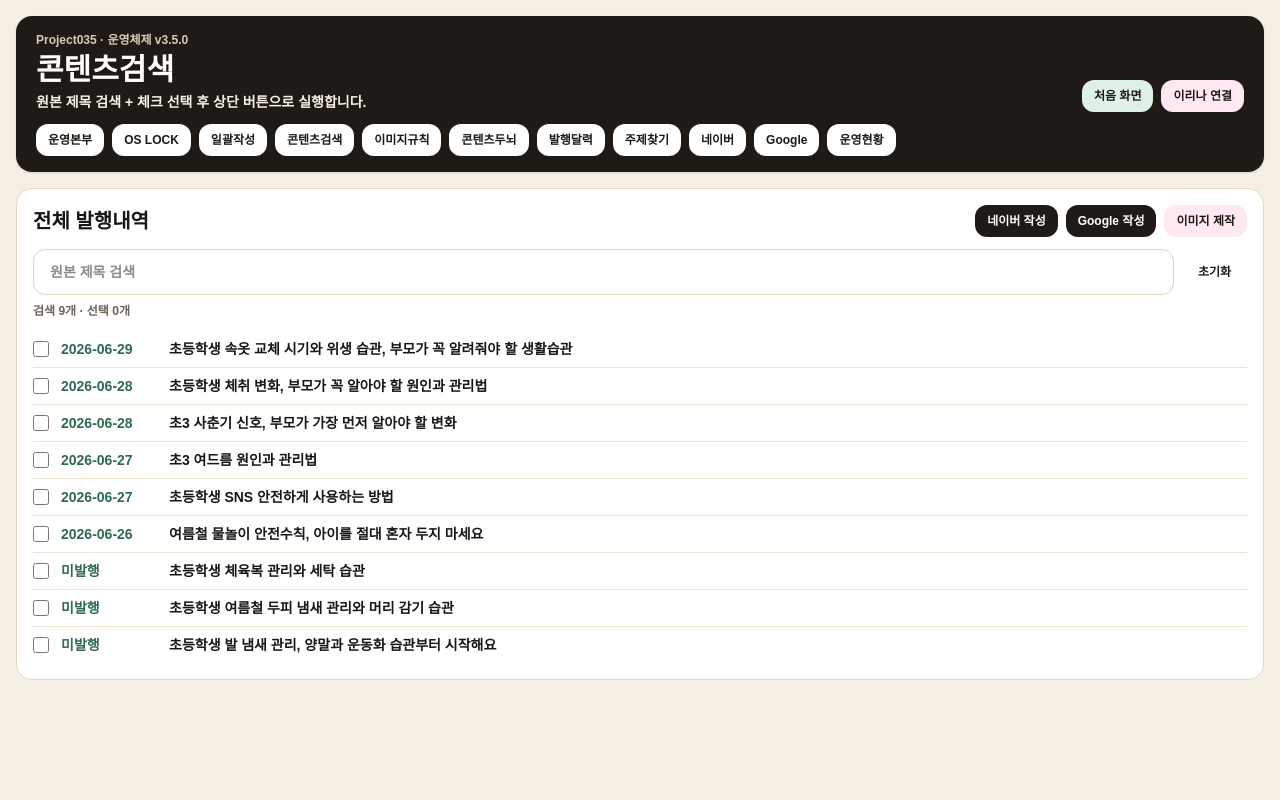
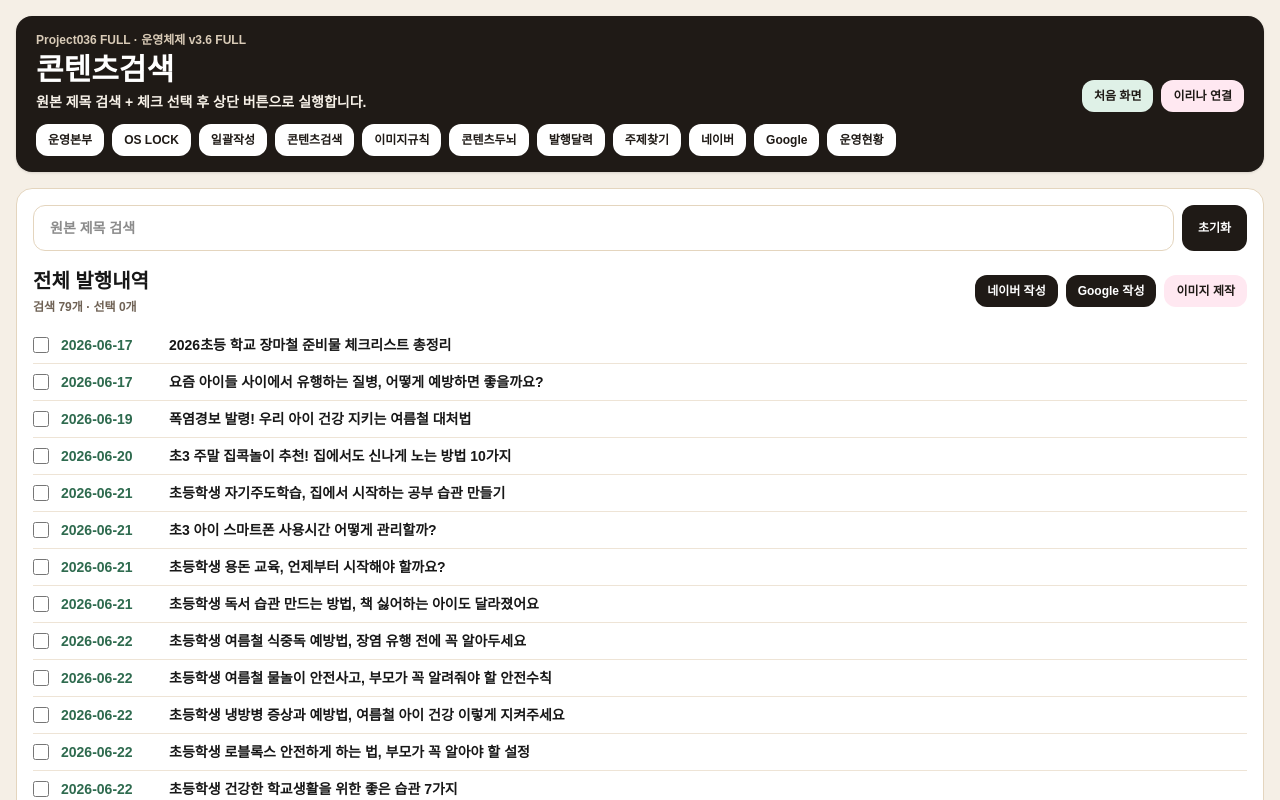
Before and after one commit to yusun7749-art/LifeBookMom-OS, a Next.js app: page /cms-search in a window 1280 px wide. Shown: the top 800 px of the page. Built offline with nearby package versions, Linux system fonts and the light colour scheme.

Commit message:
Project036 FULL Real Apply

```diff
--- a/app/cms-search/page.tsx
+++ b/app/cms-search/page.tsx
@@ -1,5 +1,5 @@
 import OriginalTitleBulkBoard from "../../components/v4/OriginalTitleBulkBoard";
 
 export default function Page() {
-  return <OriginalTitleBulkBoard title="콘텐츠검색" desc="원본 제목 검색 + 체크 선택 후 상단 버튼으로 실행합니다." />;
+  return <OriginalTitleBulkBoard title="콘텐츠검색" desc="원본 제목 검색 + 체크 선택 후 상단 버튼으로 실행합니다." platform="ALL" />;
 }
--- a/app/google-board/page.tsx
+++ b/app/google-board/page.tsx
@@ -1,5 +1,5 @@
 import OriginalTitleBulkBoard from "../../components/v4/OriginalTitleBulkBoard";
 
 export default function Page() {
-  return <OriginalTitleBulkBoard title="Google 원본 제목 관리" desc="전체 발행내역에서 체크 후 상단 버튼으로 실행합니다." />;
+  return <OriginalTitleBulkBoard title="Google 원본 제목 관리" desc="전체 발행내역에서 날짜 앞 체크 후 상단 버튼으로 실행합니다." platform="Google" />;
 }
--- a/app/naver-board/page.tsx
+++ b/app/naver-board/page.tsx
@@ -1,5 +1,5 @@
 import OriginalTitleBulkBoard from "../../components/v4/OriginalTitleBulkBoard";
 
 export default function Page() {
-  return <OriginalTitleBulkBoard title="네이버 원본 제목 관리" desc="전체 발행내역에서 체크 후 상단 버튼으로 실행합니다." />;
+  return <OriginalTitleBulkBoard title="네이버 원본 제목 관리" desc="전체 발행내역에서 날짜 앞 체크 후 상단 버튼으로 실행합니다." platform="Naver" />;
 }
--- a/components/v4/BatchBoard.tsx
+++ b/components/v4/BatchBoard.tsx
@@ -6,27 +6,37 @@ import { batchQueue, dailyTargets, nightBatchMeta, replacementQueue, taskLabels,
 import { Shell } from "./UsableLayout";
 
 type TaskKey = "naver" | "google" | "image" | "publish";
-type Row = { slot: string; title: string; seoGrade: string; relation: string; duplicateRisk: string; replaced?: boolean };
+type RowState = "active" | "published" | "duplicate";
+type Row = { slot: string; title: string; seoGrade: string; relation: string; duplicateRisk: string; replaced?: boolean; state?: RowState };
 type DoneMap = Record<string, Partial<Record<TaskKey, boolean>>>;
 
 const taskKeys: TaskKey[] = ["naver", "google", "image", "publish"];
 
-function replacement(used: string[], slot: string, idx: number): Row {
-  const r = replacementQueue.find((x) => !used.includes(x.title)) ?? replacementQueue[idx % replacementQueue.length];
-  return { slot, title: r.title, seoGrade: r.seoGrade, relation: r.relation, duplicateRisk: r.duplicateRisk, replaced: true };
+function makeReplacement(used: string[], nextIndex: number): Row {
+  const r = replacementQueue.find((x) => !used.includes(x.title)) ?? replacementQueue[nextIndex % replacementQueue.length];
+  return {
+    slot: String(nextIndex + 1).padStart(2, "0"),
+    title: r.title,
+    seoGrade: r.seoGrade,
+    relation: r.relation,
+    duplicateRisk: r.duplicateRisk,
+    replaced: true,
+    state: "active",
+  };
 }
 
 export default function BatchBoard() {
-  const [rows, setRows] = useState<Row[]>(batchQueue);
+  const [rows, setRows] = useState<Row[]>(batchQueue.map((r) => ({ ...r, state: "active" as RowState })));
   const [done, setDone] = useState<DoneMap>({});
 
   const summary = useMemo(() => {
-    const count = (key: TaskKey) => rows.filter((r) => done[r.slot]?.[key]).length;
+    const active = rows.filter((r) => r.state === "active");
+    const count = (key: TaskKey) => active.filter((r) => done[r.slot]?.[key]).length;
     return [
       { label: "네이버 작성", current: count("naver"), target: dailyTargets.naver },
       { label: "Google 작성", current: count("google"), target: dailyTargets.google },
       { label: "이미지 제작", current: count("image"), target: dailyTargets.image },
-      { label: "발행완료", current: rows.filter((r) => taskKeys.every((k) => done[r.slot]?.[k])).length, target: rows.length },
+      { label: "발행완료", current: rows.filter((r) => r.state === "published").length, target: rows.length },
     ];
   }, [done, rows]);
 
@@ -34,23 +44,24 @@ export default function BatchBoard() {
     setDone((p) => ({ ...p, [slot]: { ...(p[slot] ?? {}), [key]: true } }));
   };
 
-  const removeAndRefill = (slot: string) => {
+  const finishRow = (slot: string, state: "published" | "duplicate") => {
     setRows((prev) => {
-      const used = prev.map((x) => x.title);
-      return prev.map((x, idx) => (x.slot === slot ? replacement(used, x.slot, idx) : x));
+      const next = prev.map((x) => (x.slot === slot ? { ...x, state } : x));
+      const activeCount = next.filter((x) => x.state === "active").length;
+      if (activeCount >= batchQueue.length) return next;
+      const used = next.map((x) => x.title);
+      const newRow = makeReplacement(used, next.length);
+      return [...next, newRow];
     });
-    setDone((p) => ({ ...p, [slot]: {} }));
   };
 
   return (
-    <Shell title="야간 일괄 작성" desc="✅ 발행완료 / ⚠️ 중복 버튼을 누르면 목록에서 빠지고 새 주제로 보충됩니다.">
+    <Shell title="야간 일괄 작성" desc="체크 후 ✅ 발행완료 / ⚠️ 중복을 누르면 색상과 카운트가 바로 반영됩니다.">
       <section className="grid gap-3 md:grid-cols-4">
         {summary.map((item) => (
           <div key={item.label} className="rounded-2xl bg-white p-4">
             <p className="font-black">{item.label}</p>
-            <p className="mt-1 text-2xl font-black text-[#2F6B4F]">
-              {item.current} / {item.target}
-            </p>
+            <p className="mt-1 text-2xl font-black text-[#2F6B4F]">{item.current} / {item.target}</p>
           </div>
         ))}
       </section>
@@ -61,45 +72,43 @@ export default function BatchBoard() {
         <div className="mt-4 space-y-2">
           {rows.map((item) => {
             const rowDone = done[item.slot] ?? {};
+            const isDone = item.state !== "active";
+            const rowColor = item.state === "published" ? "bg-[#E8F6EE]" : item.state === "duplicate" ? "bg-[#EFEFEF]" : "bg-[#FFFDF8]";
+            const label = item.state === "published" ? "발행완료" : item.state === "duplicate" ? "중복제외" : item.replaced ? "대체투입" : "";
 
             return (
-              <div key={`${item.slot}-${item.title}`} className="grid gap-3 rounded-2xl bg-[#FFFDF8] p-3 xl:grid-cols-[50px_1fr_420px]">
-                <div className="text-2xl font-black text-[#2F6B4F]">{item.slot}</div>
+              <div key={`${item.slot}-${item.title}`} className={`grid gap-3 rounded-2xl p-3 xl:grid-cols-[70px_1fr_390px] ${rowColor}`}>
+                <div>
+                  <div className="text-2xl font-black text-[#2F6B4F]">{item.slot}</div>
+                  {label ? <div className={`mt-1 text-xs font-black ${item.state === "published" ? "text-[#D22222]" : "text-[#777]"}`}>{label}</div> : null}
+                </div>
 
                 <div>
-                  <p className="font-black">{item.title}</p>
-                  <p className="mt-1 text-xs text-[#6F6255]">
-                    SEO {item.seoGrade} · {item.relation}
-                  </p>
+                  <p className={`font-black ${isDone ? "text-[#777]" : ""}`}>{item.title}</p>
+                  <p className="mt-1 text-xs text-[#6F6255]">SEO {item.seoGrade} · {item.relation}</p>
 
-                  <div className="mt-2 flex flex-wrap gap-2">
-                    {taskKeys
-                      .filter((k) => !rowDone[k])
-                      .map((k) => (
+                  {!isDone ? (
+                    <div className="mt-2 flex flex-wrap gap-2">
+                      {taskKeys.filter((k) => !rowDone[k]).map((k) => (
                         <label key={k} className="flex items-center gap-2 rounded-lg bg-white px-2 py-1 text-[11px] font-bold">
                           <input type="checkbox" className="h-3 w-3" onChange={() => mark(item.slot, k)} />
                           {taskLabels[k]}
                         </label>
                       ))}
-                  </div>
+                    </div>
+                  ) : null}
                 </div>
 
                 <div className="flex flex-wrap items-start justify-end gap-2">
-                  <Link href={writeLink(item.title, "naver")} className="rounded-xl bg-[#1F1A16] px-3 py-2 text-xs font-black text-white">
-                    네이버
-                  </Link>
-                  <Link href={writeLink(item.title, "google")} className="rounded-xl bg-white px-3 py-2 text-xs font-black text-[#1F1A16]">
-                    Google
-                  </Link>
-                  <Link href={writeLink(item.title, "image")} className="rounded-xl bg-[#FFE8F1] px-3 py-2 text-xs font-black text-[#1F1A16]">
-                    이미지
-                  </Link>
-                  <button onClick={() => removeAndRefill(item.slot)} className="rounded-xl bg-[#FFE8E8] px-3 py-2 text-xs font-black text-[#D22222]">
-                    ✅ 발행완료
-                  </button>
-                  <button onClick={() => removeAndRefill(item.slot)} className="rounded-xl bg-[#FFF4EF] px-3 py-2 text-xs font-black text-[#9F3D2E]">
-                    ⚠️ 중복
-                  </button>
+                  {!isDone ? (
+                    <>
+                      <Link href={writeLink(item.title, "naver")} className="rounded-xl bg-[#1F1A16] px-3 py-2 text-xs font-black text-white">네이버</Link>
+                      <Link href={writeLink(item.title, "google")} className="rounded-xl bg-white px-3 py-2 text-xs font-black text-[#1F1A16]">Google</Link>
+                      <Link href={writeLink(item.title, "image")} className="rounded-xl bg-[#FFE8F1] px-3 py-2 text-xs font-black text-[#1F1A16]">이미지</Link>
+                      <button onClick={() => finishRow(item.slot, "published")} className="rounded-xl bg-[#FFE8E8] px-3 py-2 text-xs font-black text-[#D22222]">✅ 발행완료</button>
+                      <button onClick={() => finishRow(item.slot, "duplicate")} className="rounded-xl bg-[#FFF4EF] px-3 py-2 text-xs font-black text-[#9F3D2E]">⚠️ 중복</button>
+                    </>
+                  ) : null}
                 </div>
               </div>
             );
--- a/components/v4/CMSOriginalTitleBoard.tsx
+++ b/components/v4/CMSOriginalTitleBoard.tsx
@@ -1,5 +1,5 @@
 import OriginalTitleBulkBoard from "./OriginalTitleBulkBoard";
 
 export default function CMSOriginalTitleBoard() {
-  return <OriginalTitleBulkBoard title="콘텐츠검색" desc="원본 제목 검색 + 체크 선택 후 상단 버튼으로 실행합니다." />;
+  return <OriginalTitleBulkBoard title="콘텐츠검색" desc="원본 제목 검색 + 체크 선택 후 상단 버튼으로 실행합니다." platform="ALL" />;
 }
--- a/components/v4/CMSSearchBoard.tsx
+++ b/components/v4/CMSSearchBoard.tsx
@@ -1,5 +1,5 @@
 import OriginalTitleBulkBoard from "./OriginalTitleBulkBoard";
 
 export default function CMSSearchBoard() {
-  return <OriginalTitleBulkBoard title="콘텐츠검색" desc="원본 제목 검색 + 체크 선택 후 상단 버튼으로 실행합니다." />;
+  return <OriginalTitleBulkBoard title="콘텐츠검색" desc="원본 제목 검색 + 체크 선택 후 상단 버튼으로 실행합니다." platform="ALL" />;
 }
--- a/components/v4/OriginalTitleBulkBoard.tsx
+++ b/components/v4/OriginalTitleBulkBoard.tsx
@@ -6,62 +6,43 @@ import { buildIrinaPrompt } from "../../data/v4/irinaWritingRules";
 import { buildImagePrompt } from "../../data/v4/imageGuardV2";
 import { Shell } from "./UsableLayout";
 
+type PlatformFilter = "Naver" | "Google" | "ALL";
+
 export default function OriginalTitleBulkBoard({
   title = "원본 제목 관리",
-  desc = "검색하고 체크한 제목을 상단 버튼으로 실행합니다.",
+  desc = "검색창 아래 전체 발행내역에서 날짜 앞 체크 후 상단 버튼으로 실행합니다.",
+  platform = "ALL",
 }: {
   title?: string;
   desc?: string;
+  platform?: PlatformFilter;
 }) {
   const [query, setQuery] = useState("");
   const [selected, setSelected] = useState<string[]>([]);
-  const items = useMemo(() => findOriginalTitles(query), [query]);
+  const items = useMemo(() => findOriginalTitles(query, platform), [query, platform]);
 
   const toggle = (itemTitle: string) => {
-    setSelected((prev) =>
-      prev.includes(itemTitle) ? prev.filter((x) => x !== itemTitle) : [...prev, itemTitle]
-    );
+    setSelected((prev) => prev.includes(itemTitle) ? prev.filter((x) => x !== itemTitle) : [...prev, itemTitle]);
   };
 
-  const selectedTitles = selected.length ? selected : [];
-
-  const copyAndOpen = async (mode: "naver" | "google" | "image") => {
-    if (!selectedTitles.length) {
-      alert("먼저 제목 왼쪽 체크박스를 선택하세요.");
+  const runSelected = async (mode: "naver" | "google" | "image") => {
+    if (selected.length === 0) {
+      alert("날짜 앞 체크박스를 먼저 선택하세요.");
       return;
     }
 
-    const prompts = selectedTitles
-      .map((itemTitle) => {
-        if (mode === "image") return buildImagePrompt(itemTitle);
-        return buildIrinaPrompt(itemTitle, mode);
-      })
+    const text = selected
+      .map((itemTitle) => (mode === "image" ? buildImagePrompt(itemTitle) : buildIrinaPrompt(itemTitle, mode)))
       .join("\n\n--- 다음 제목 ---\n\n");
 
-    await navigator.clipboard.writeText(prompts);
+    await navigator.clipboard.writeText(text);
     window.open("https://chatgpt.com/", "_blank", "noopener,noreferrer");
   };
 
   return (
     <Shell title={title} desc={desc}>
       <section className="rounded-2xl border border-[#E4D5BE] bg-white p-4">
-        <div className="flex flex-wrap items-center justify-between gap-3">
-          <h2 className="text-xl font-black">전체 발행내역</h2>
-
-          <div className="flex flex-wrap gap-2">
-            <button onClick={() => copyAndOpen("naver")} className="rounded-xl bg-[#1F1A16] px-3 py-2 text-xs font-black text-white">
-              네이버 작성
-            </button>
-            <button onClick={() => copyAndOpen("google")} className="rounded-xl bg-[#1F1A16] px-3 py-2 text-xs font-black text-white">
-              Google 작성
-            </button>
-            <button onClick={() => copyAndOpen("image")} className="rounded-xl bg-[#FFE8F1] px-3 py-2 text-xs font-black text-[#1F1A16]">
-              이미지 제작
-            </button>
-          </div>
-        </div>
-
-        <div className="mt-3 flex gap-2">
+        <div className="flex gap-2">
           <input
             value={query}
             onChange={(event) => setQuery(event.target.value)}
@@ -69,19 +50,37 @@ export default function OriginalTitleBulkBoard({
             className="flex-1 rounded-xl border border-[#E4D5BE] px-4 py-3 text-sm font-bold outline-none"
           />
           <button
+            type="button"
             onClick={() => {
               setQuery("");
               setSelected([]);
             }}
-            className="rounded-xl bg-white px-4 py-2 text-xs font-black text-[#1F1A16]"
+            className="rounded-xl bg-[#1F1A16] px-4 py-2 text-xs font-black text-white"
           >
             초기화
           </button>
         </div>
 
-        <p className="mt-2 text-xs font-bold text-[#6F6255]">
-          검색 {items.length}개 · 선택 {selected.length}개
-        </p>
+        <div className="mt-4 flex flex-wrap items-center justify-between gap-3">
+          <div>
+            <h2 className="text-xl font-black">전체 발행내역</h2>
+            <p className="mt-1 text-xs font-bold text-[#6F6255]">
+              검색 {items.length}개 · 선택 {selected.length}개
+            </p>
+          </div>
+
+          <div className="flex flex-wrap gap-2">
+            <button type="button" onClick={() => runSelected("naver")} className="rounded-xl bg-[#1F1A16] px-3 py-2 text-xs font-black text-white">
+              네이버 작성
+            </button>
+            <button type="button" onClick={() => runSelected("google")} className="rounded-xl bg-[#1F1A16] px-3 py-2 text-xs font-black text-white">
+              Google 작성
+            </button>
+            <button type="button" onClick={() => runSelected("image")} className="rounded-xl bg-[#FFE8F1] px-3 py-2 text-xs font-black text-[#1F1A16]">
+              이미지 제작
+            </button>
+          </div>
+        </div>
 
         <div className="mt-3 divide-y divide-[#EEE4D6]">
           {items.map((item) => (
--- a/components/v4/PlannerBoard.tsx
+++ b/components/v4/PlannerBoard.tsx
@@ -5,13 +5,14 @@ import { Shell } from "./UsableLayout";
 
 export default function PlannerBoard() {
   return (
-    <Shell title="발행관리" desc="발행완료로 직접 체크된 제목만 완료 내역에 표시합니다.">
+    <Shell title="발행관리" desc="발행완료 내역은 보기 전용입니다. 수정은 네이버/Google 메뉴에서 체크 후 실행합니다.">
       <section className="rounded-2xl border border-[#E4D5BE] bg-white p-4">
-        <h2 className="text-xl font-black">발행완료</h2>
+        <h2 className="text-xl font-black">발행완료 내역</h2>
         <div className="mt-3 divide-y divide-[#EEE4D6]">
           {originalPublishedTitles.map((item) => (
             <div key={item.id} className="py-2 text-sm font-bold">
               <span className="mr-3 text-[#2F6B4F]">{item.date}</span>
+              <span className="mr-2 text-xs text-[#777]">{item.platform}</span>
               {item.originalTitle}
             </div>
           ))}
--- a/components/v4/PlatformBoard.tsx
+++ b/components/v4/PlatformBoard.tsx
@@ -1,5 +1,6 @@
 import OriginalTitleBulkBoard from "./OriginalTitleBulkBoard";
 
 export default function PlatformBoard({ platform }: { platform: "네이버" | "Google" }) {
-  return <OriginalTitleBulkBoard title={`${platform} 원본 제목 관리`} desc="전체 발행내역에서 체크 후 상단 버튼으로 실행합니다." />;
+  const filter = platform === "네이버" ? "Naver" : "Google";
+  return <OriginalTitleBulkBoard title={`${platform} 원본 제목 관리`} desc="전체 발행내역에서 날짜 앞 체크 후 상단 버튼으로 실행합니다." platform={filter} />;
 }
--- a/data/v4/cmsOriginalTitles.ts
+++ b/data/v4/cmsOriginalTitles.ts
@@ -1,30 +1,31 @@
-export const originalPublishedTitles = [
-  { id: "pub-20260629-001", date: "2026-06-29", originalTitle: "초등학생 속옷 교체 시기와 위생 습관, 부모가 꼭 알려줘야 할 생활습관", category: "성장/위생", naver: "발행완료", google: "발행완료", image: "재검토 필요", keywords: ["속옷교체", "위생습관", "성장", "생활습관"] },
-  { id: "pub-20260628-001", date: "2026-06-28", originalTitle: "초등학생 체취 변화, 부모가 꼭 알아야 할 원인과 관리법", category: "성장", naver: "발행완료", google: "발행완료", image: "완료", keywords: ["체취", "땀냄새", "성장기", "위생"] },
-  { id: "pub-20260628-002", date: "2026-06-28", originalTitle: "초3 사춘기 신호, 부모가 가장 먼저 알아야 할 변화", category: "성장", naver: "발행완료", google: "발행완료", image: "완료", keywords: ["사춘기", "감정변화", "친구관계"] },
-  { id: "pub-20260627-001", date: "2026-06-27", originalTitle: "초3 여드름 원인과 관리법", category: "성장/건강", naver: "발행완료", google: "발행완료", image: "완료", keywords: ["여드름", "피부", "세안"] },
-  { id: "pub-20260627-002", date: "2026-06-27", originalTitle: "초등학생 SNS 안전하게 사용하는 방법", category: "디지털", naver: "발행완료", google: "작성중", image: "완료", keywords: ["SNS", "계정보호", "DM"] },
-  { id: "pub-20260626-001", date: "2026-06-26", originalTitle: "여름철 물놀이 안전수칙, 아이를 절대 혼자 두지 마세요", category: "안전", naver: "발행완료", google: "미작성", image: "완료", keywords: ["물놀이", "안전수칙"] },
+import { scheduleItems } from "../schedule";
+export type OriginalTitleItem = { id: string; date: string; originalTitle: string; platform: "Naver" | "Google"; status: string; project: string; keywords: string[] };
+export const originalPublishedTitles: OriginalTitleItem[] = scheduleItems.map((item) => ({
+  id: `${item.platform}-${item.id}`,
+  date: item.date,
+  originalTitle: item.title,
+  platform: item.platform,
+  status: item.status,
+  project: item.project,
+  keywords: [item.project, item.platform, item.status],
+}));
+
+export const draftQueueTitles: OriginalTitleItem[] = [
+  { id: "draft-001", date: "미발행", originalTitle: "초등학생 체육복 관리와 세탁 습관", platform: "Naver", status: "미발행", project: "체육복", keywords: ["체육복"] },
+  { id: "draft-002", date: "미발행", originalTitle: "초등학생 여름철 두피 냄새 관리와 머리 감기 습관", platform: "Naver", status: "미발행", project: "두피냄새", keywords: ["두피냄새"] },
+  { id: "draft-003", date: "미발행", originalTitle: "초등학생 발 냄새 관리, 양말과 운동화 습관부터 시작해요", platform: "Naver", status: "미발행", project: "발냄새", keywords: ["발냄새"] },
+  { id: "draft-004", date: "미발행", originalTitle: "초등학생 운동 후 땀 관리와 옷 갈아입기 습관", platform: "Google", status: "미발행", project: "운동후위생", keywords: ["운동후위생"] },
 ];
 
-export const draftQueueTitles = [
-  { id: "draft-001", date: "미발행", originalTitle: "초등학생 체육복 관리와 세탁 습관", category: "성장/위생", naver: "미발행", google: "미발행", image: "대기", keywords: ["체육복", "세탁", "위생"] },
-  { id: "draft-002", date: "미발행", originalTitle: "초등학생 여름철 두피 냄새 관리와 머리 감기 습관", category: "성장/위생", naver: "미발행", google: "미발행", image: "대기", keywords: ["두피냄새", "머리감기"] },
-  { id: "draft-003", date: "미발행", originalTitle: "초등학생 발 냄새 관리, 양말과 운동화 습관부터 시작해요", category: "성장/위생", naver: "미발행", google: "미발행", image: "대기", keywords: ["발냄새", "양말", "운동화"] },
-];
-
-export function allOriginalItems() {
-  return [...originalPublishedTitles, ...draftQueueTitles];
+export function allOriginalItems(platform?: "Naver" | "Google" | "ALL") {
+  const all = [...originalPublishedTitles, ...draftQueueTitles];
+  if (!platform || platform === "ALL") return all;
+  return all.filter((item) => item.platform === platform);
 }
 
-export function findOriginalTitles(query: string) {
+export function findOriginalTitles(query: string, platform?: "Naver" | "Google" | "ALL") {
   const q = query.trim().toLowerCase();
-  const all = allOriginalItems();
+  const all = allOriginalItems(platform);
   if (!q) return all;
-  return all.filter((item) =>
-    [item.originalTitle, item.category, item.date, item.naver, item.google, item.image, ...item.keywords]
-      .join(" ")
-      .toLowerCase()
-      .includes(q)
-  );
+  return all.filter((item) => [item.date, item.originalTitle, item.platform, item.status, item.project, ...item.keywords].join(" ").toLowerCase().includes(q));
 }
--- a/data/v4/usableERP.ts
+++ b/data/v4/usableERP.ts
@@ -1,10 +1,10 @@
 import { originalPublishedTitles, draftQueueTitles } from "./cmsOriginalTitles";
 
 export const erpMeta = {
-  project: "Project035",
+  project: "Project036 FULL",
   title: "생활백서맘 운영본부",
-  subtitle: "실제 발행 원본 제목을 기준으로 작성·수정·재생성을 관리합니다.",
-  version: "운영체제 v3.5.0",
+  subtitle: "실제 발행 원본 제목 기준으로 운영합니다.",
+  version: "운영체제 v3.6 FULL",
 };
 
 export const menu = [
@@ -25,19 +25,19 @@ export const published = originalPublishedTitles.map((item) => ({
   id: item.id,
   date: item.date,
   title: item.originalTitle,
-  group: item.category,
-  naver: item.naver,
-  google: item.google,
-  image: item.image,
+  group: item.platform,
+  naver: item.platform === "Naver" ? item.status : "분리관리",
+  google: item.platform === "Google" ? item.status : "분리관리",
+  image: "관리",
   keywords: item.keywords,
-  point: item.category,
+  point: item.project,
 }));
 
 export const recommended = draftQueueTitles.map((item) => ({
   title: item.originalTitle,
-  group: item.category,
-  reason: "실제 발행 전 후보입니다. 발행완료 체크 전까지 추천 큐에 유지됩니다.",
-  relation: item.keywords.join(" → "),
+  group: item.platform,
+  reason: "미발행 후보입니다.",
+  relation: item.project,
   seoGrade: "S",
   duplicateRisk: "낮음",
   status: "작성 추천",
@@ -49,26 +49,14 @@ export const blocked = originalPublishedTitles.map((item) => ({
 }));
 
 export const stats = [
-  { title: "원본 제목", value: published.length, link: "/cms-search" },
-  { title: "미발행 후보", value: recommended.length, link: "/ideas" },
-  { title: "중복 차단", value: blocked.length, link: "/content-brain" },
-  { title: "일괄 작성", value: "0/20", link: "/batch-board" },
+  { title: "전체 발행", value: originalPublishedTitles.length, link: "/cms-search" },
+  { title: "네이버", value: originalPublishedTitles.filter((x) => x.platform === "Naver").length, link: "/naver-board" },
+  { title: "Google", value: originalPublishedTitles.filter((x) => x.platform === "Google").length, link: "/google-board" },
+  { title: "미발행", value: draftQueueTitles.length, link: "/batch-board" },
 ];
 
-export const contentMap = [
-  { group: "성장", done: ["체취", "사춘기", "여드름", "속옷 교체"], todo: ["샤워습관", "생리 준비", "키성장", "체육복 관리", "친구관계 변화"] },
-  { group: "디지털", done: ["SNS 안전"], todo: ["단체채팅방 예절", "스마트폰 가족규칙", "게임 시간"] },
-  { group: "안전", done: ["물놀이"], todo: ["횡단보도", "유괴 예방", "장마철 준비물"] },
-];
-
-export const calendarItems = originalPublishedTitles.map((item) => ({
-  date: item.date,
-  title: item.originalTitle,
-  naver: item.naver,
-  google: item.google,
-  image: item.image,
-}));
-
+export const contentMap = [];
+export const calendarItems = originalPublishedTitles.map((item) => ({ date: item.date, title: item.originalTitle, naver: item.platform === "Naver" ? item.status : "-", google: item.platform === "Google" ? item.status : "-", image: "관리" }));
 export const progress = [];
 export const todayTasks = [];
 export const todayTopicCandidates = recommended;
```
Also changed, not shown: 1 other file (tests, documents, lock files or other folders).
